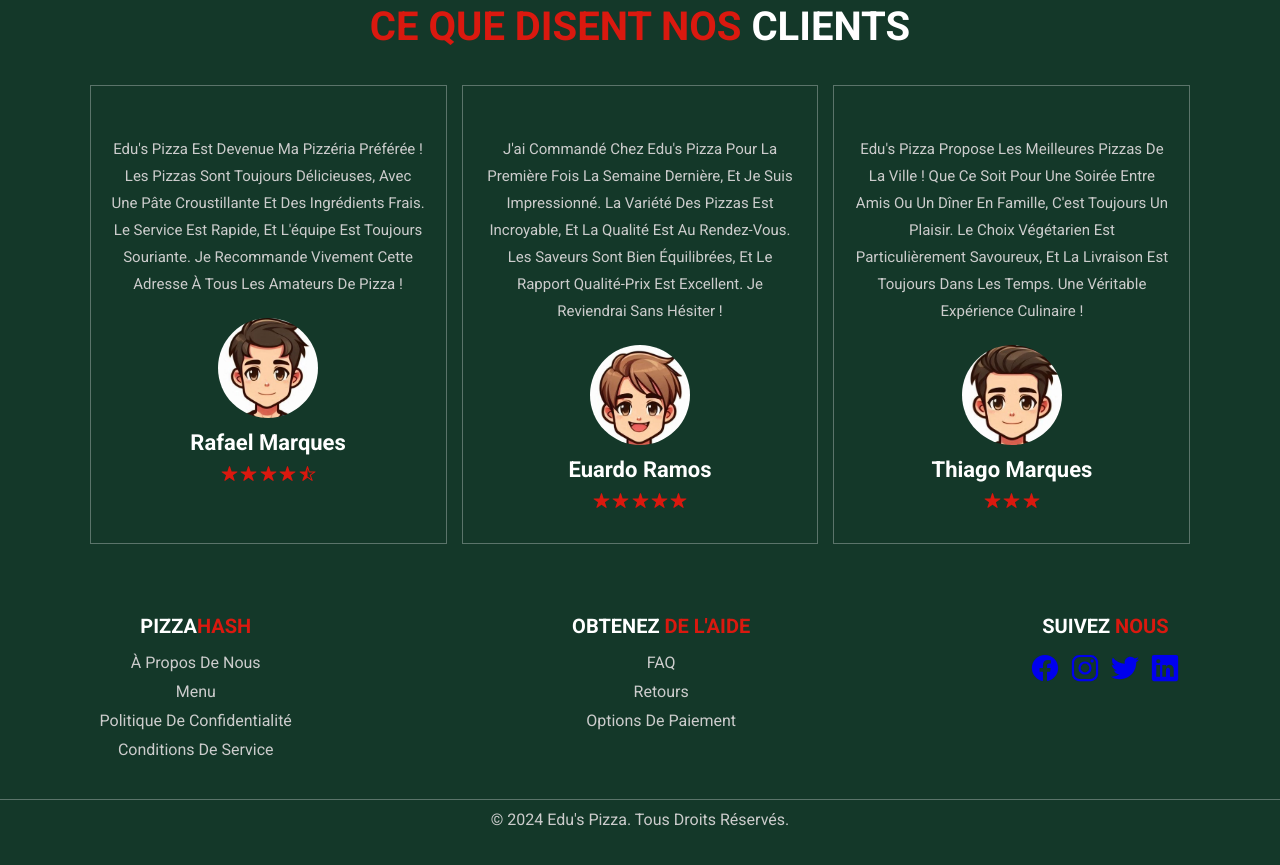
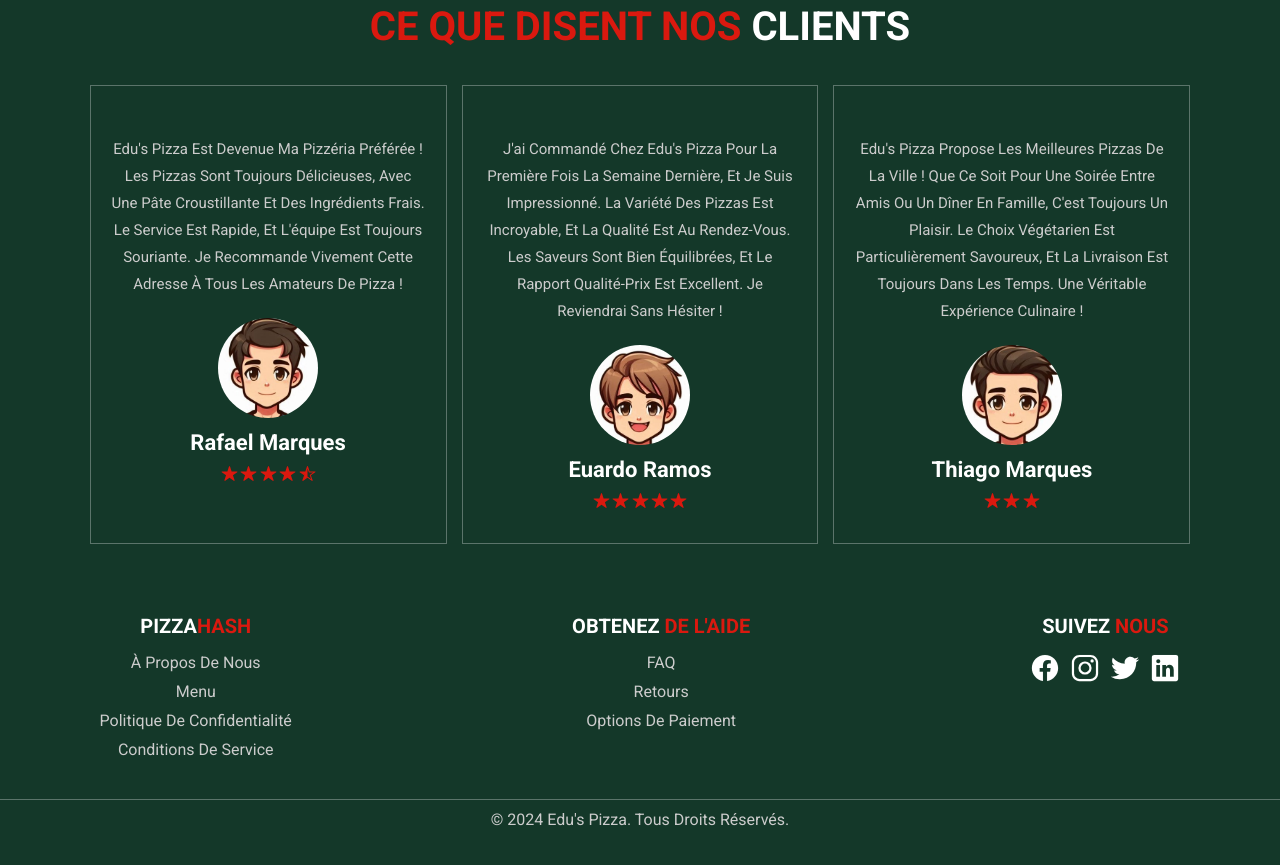
Before and after one commit to edusilvaramos/Edu-s-Pizza, a plain HTML site: page index.html in a window 1280 px wide. Shown: the part 2962-3827 px from the top of the page. Drawn offline with nearby package versions, Linux system fonts and the light colour scheme.

Commit message:
Update style.css

```diff
--- a/style.css
+++ b/style.css
@@ -398,12 +398,17 @@ section {
 }
 
 .footer .social-links {
-  color: #ccc;
+  color: #ffffff;
   font-size: 3rem;
   transition: color 0.3s;
 }
+.footer .social-links a{
+  color: #ffffff;
+
+}
+
 .footer .social-links a:hover {
-  color: var(--bg-card);
+  color: var(--main-color);
 }
 
 .footer-bottom {
```
